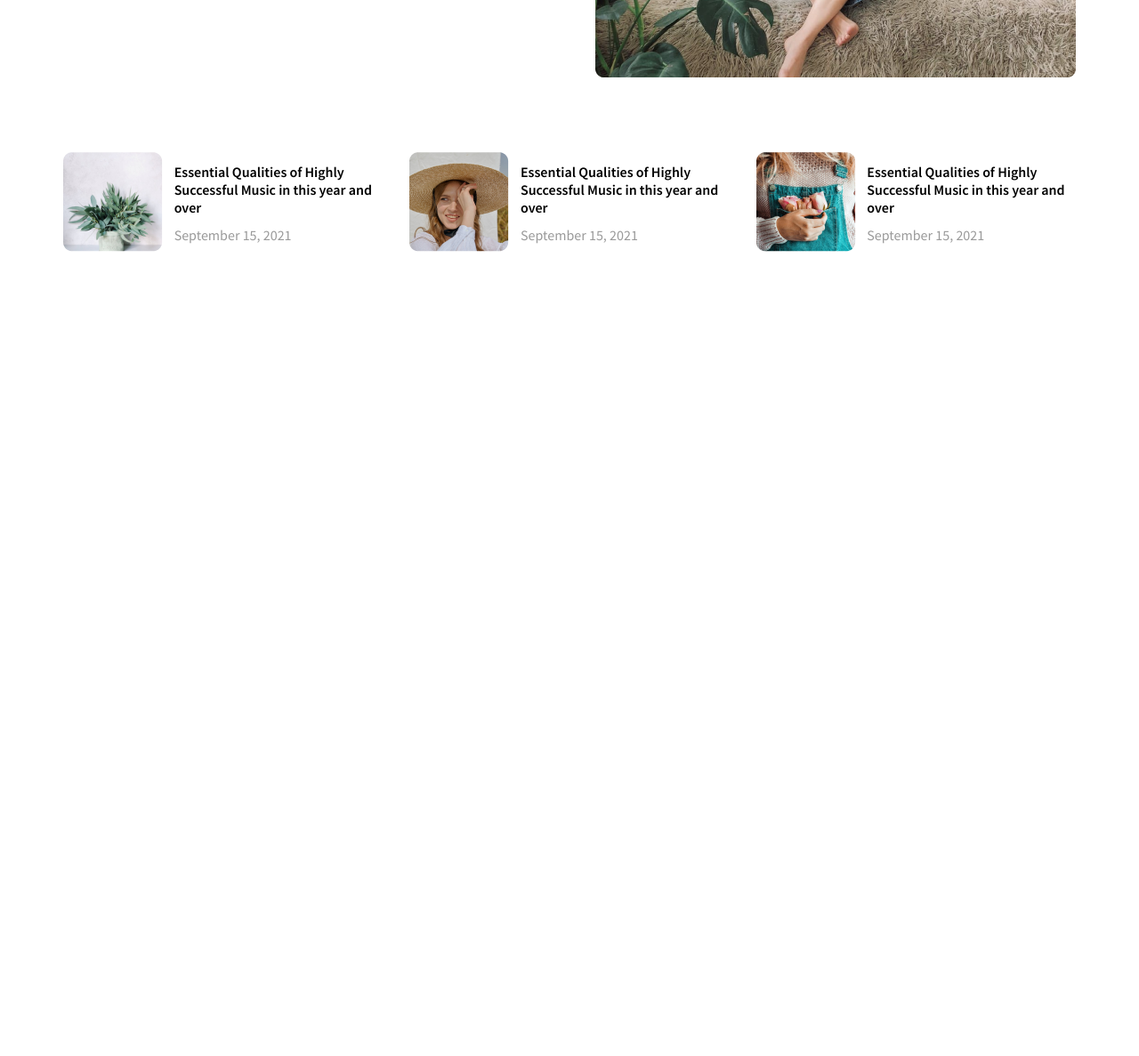
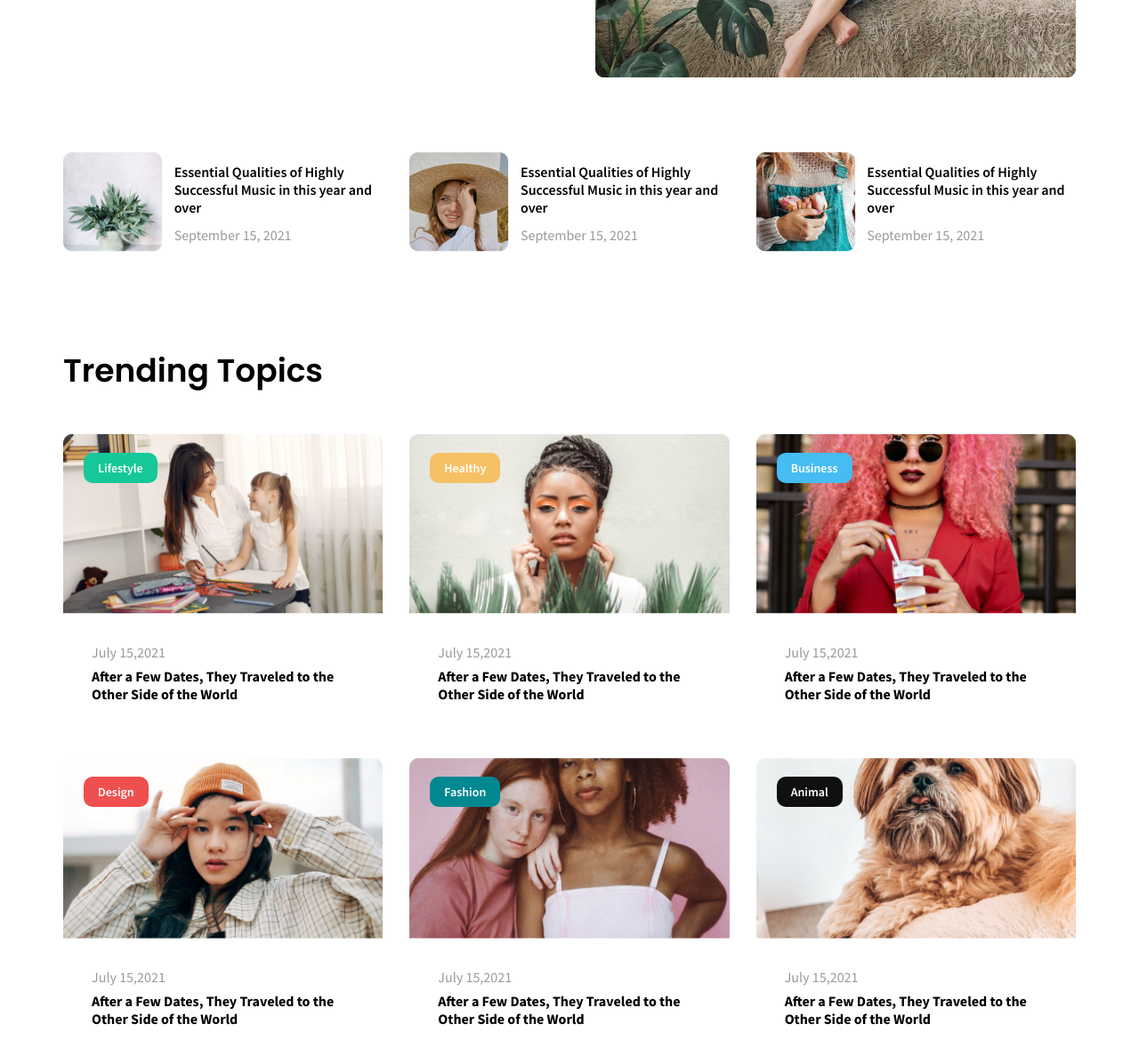
Before and after one commit to BryonVerdone/blog-page, a plain HTML site: page index.html in a window 1280 px wide. Shown: the part 513-1700 px from the top of the page at 89% size. Before the commit the page ends 800 px from the top, so only its background shows below. Drawn offline with nearby package versions, Linux system fonts and the light colour scheme.

Commit message:
added responsive trending section

```diff
--- a/index.html
+++ b/index.html
@@ -112,6 +112,73 @@
     </section>
     <!-- End of Thumbnail Section -->
     <!-- Trending Section -->
+    <section class="trending-section">
+      <div class="trending-content section-center">
+        <h3 class="section-title">Trending Topics</h3>
+        <div class="trending-card-container">
+          <article class="trending-card">
+            <span class="trending-btn green">Lifestyle</span>
+            <img src="./assets/trending/trending-1.png" alt="" />
+            <div class="trending-text">
+              <span>July 15,2021</span>
+              <p>
+                After a Few Dates, They Traveled to the Other Side of the World
+              </p>
+            </div>
+          </article>
+          <article class="trending-card">
+            <span class="trending-btn yellow">Healthy</span>
+            <img src="./assets/trending/trending-2.png" alt="" />
+            <div class="trending-text">
+              <span>July 15,2021</span>
+              <p>
+                After a Few Dates, They Traveled to the Other Side of the World
+              </p>
+            </div>
+          </article>
+          <article class="trending-card">
+            <span class="trending-btn light-blue">Business</span>
+            <img src="./assets/trending/trending-3.png" alt="" />
+            <div class="trending-text">
+              <span>July 15,2021</span>
+              <p>
+                After a Few Dates, They Traveled to the Other Side of the World
+              </p>
+            </div>
+          </article>
+          <article class="trending-card">
+            <span class="trending-btn red">Design</span>
+            <img src="./assets/trending/trending-4.png" alt="" />
+            <div class="trending-text">
+              <span>July 15,2021</span>
+              <p>
+                After a Few Dates, They Traveled to the Other Side of the World
+              </p>
+            </div>
+          </article>
+          <article class="trending-card">
+            <span class="trending-btn dark-blue">Fashion</span>
+            <img src="./assets/trending/trending-5.png" alt="" />
+            <div class="trending-text">
+              <span>July 15,2021</span>
+              <p>
+                After a Few Dates, They Traveled to the Other Side of the World
+              </p>
+            </div>
+          </article>
+          <article class="trending-card">
+            <span class="trending-btn grey">Animal</span>
+            <img src="./assets/trending/trending-6.png" alt="" />
+            <div class="trending-text">
+              <span>July 15,2021</span>
+              <p>
+                After a Few Dates, They Traveled to the Other Side of the World
+              </p>
+            </div>
+          </article>
+        </div>
+      </div>
+    </section>
     <!-- Trending Section -->
     <!-- Editor Section -->
     <!-- End of editor section -->
--- a/styles/styles.css
+++ b/styles/styles.css
@@ -45,6 +45,12 @@ Util classes
   max-width: 1170px;
   padding: 0 1rem;
 }
+.section-title {
+  font-size: 36px;
+  font-family: var(--main-font);
+  font-weight: 600;
+}
+
 /*
 ==========
 Header
@@ -117,14 +123,13 @@ Hero section
   align-items: center;
   padding: 1rem;
 }
-.hero-text {
-  /* padding: 12px; */
-}
+
 .hero-text p {
   font-family: var(--secondary-font);
   font-weight: 400;
   font-size: 18px;
   line-height: 22.63px;
+  padding-right: 1rem;
 }
 .hero-content button {
   font-family: var(--secondary-font);
@@ -201,3 +206,79 @@ Thumbnail section
     justify-content: center;
   }
 }
+/*
+==========
+Trending section
+==========
+*/
+.trending-section {
+  margin-top: 116px;
+}
+.trending-card-container {
+  margin-top: 53px;
+  display: grid;
+  grid-template-columns: repeat(3, 1fr);
+  gap: 30px;
+  place-items: center;
+}
+@media screen and (max-width: 1176px) {
+  .trending-card-container {
+    grid-template-columns: 1fr 1fr;
+  }
+}
+@media screen and (max-width: 768px) {
+  .trending-card-container {
+    grid-template-columns: 1fr;
+  }
+}
+.trending-card {
+  position: relative;
+}
+.trending-card img {
+  width: 100%;
+  object-fit: cover;
+}
+.trending-btn {
+  position: absolute;
+  top: 21px;
+  left: 23px;
+  border-radius: 10px;
+  font-size: 14px;
+  font-family: var(--secondary-font);
+  font-weight: 600;
+  color: #ffffff;
+  padding: 10px 16px;
+}
+.trending-text {
+  padding: 32px;
+}
+.trending-text span {
+  font-family: var(--secondary-font);
+  font-weight: 400;
+  color: var(--grey-400);
+}
+.trending-text p {
+  font-size: 16px;
+  font-weight: 700;
+  font-family: var(--secondary-font);
+  padding-top: 8px;
+  line-height: 20px;
+}
+.green {
+  background: var(--success-green);
+}
+.yellow {
+  background: var(--warning-yellow);
+}
+.light-blue {
+  background: var(--primary-blue);
+}
+.red {
+  background: var(--danger-red);
+}
+.dark-blue {
+  background: var(--info-darkblue);
+}
+.grey {
+  background: var(--grey-900);
+}
```
